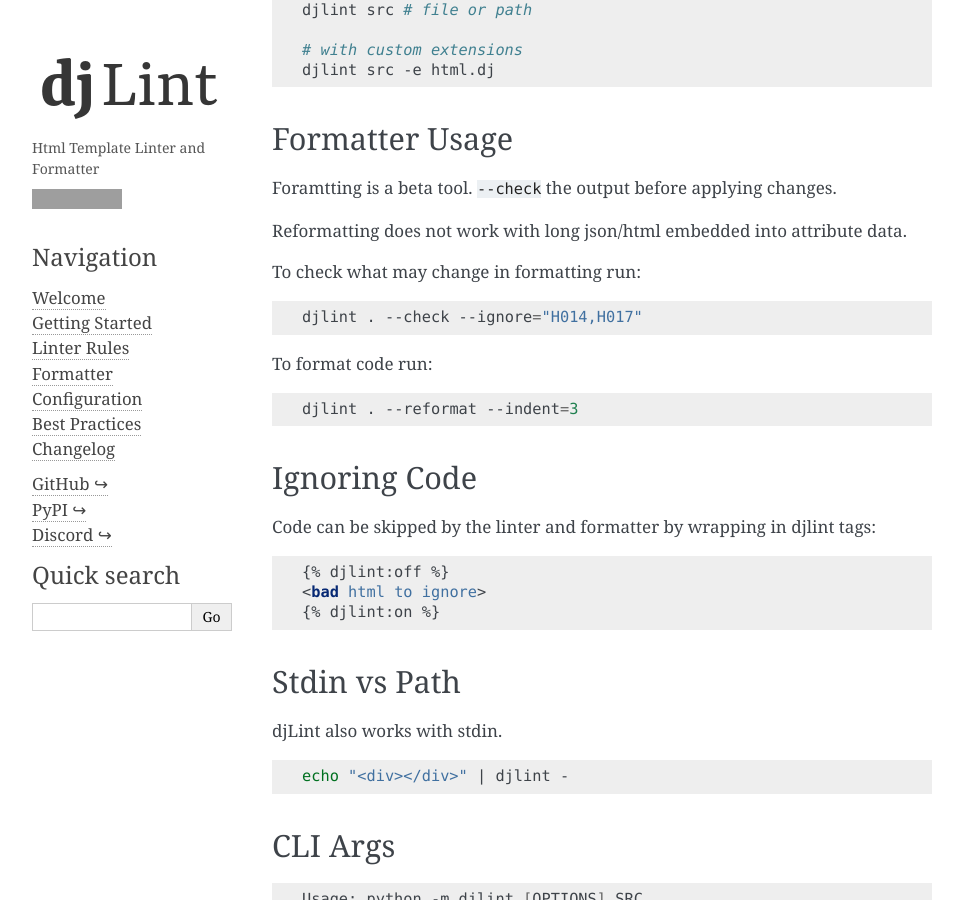
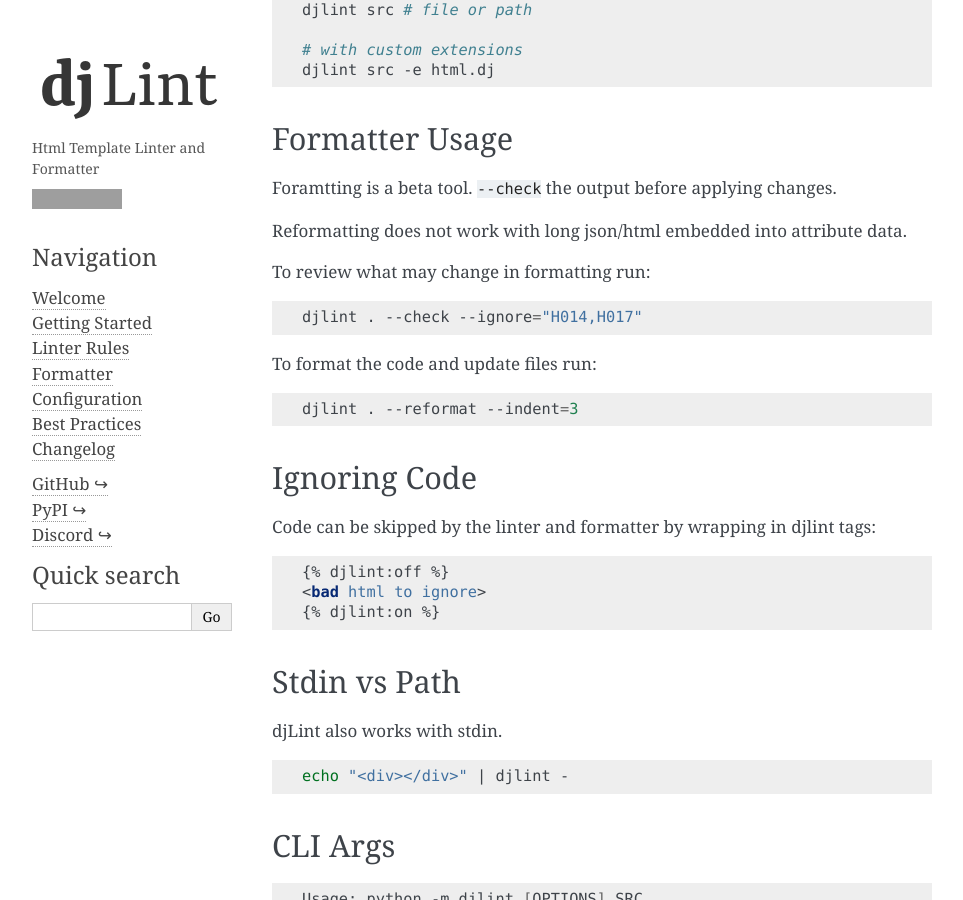
Before and after one commit to djlint/djLint, a Sphinx documentation site: the page built from docs/djlint/usage.rst, in a window 1280 px wide and 900 px high, scrolled down 304 px. Shown: the whole window, without its empty margins (148-1111 px from the left). Built offline with Sphinx 7.4.7, drawn with Linux system fonts in a browser that asks for light colours; grey boxes are pictures that could not be loaded.

Commit message:
fixed #51

```diff
--- a/docs/djlint/usage.rst
+++ b/docs/djlint/usage.rst
@@ -25,13 +25,13 @@
 
 Reformatting does not work with long json/html embedded into attribute data.
 
-To check what may change in formatting run:
+To review what may change in formatting run:
 
 .. code:: sh
 
     djlint . --check --ignore="H014,H017"
 
-To format code run:
+To format the code and update files run:
 
 .. code:: sh
 
```
